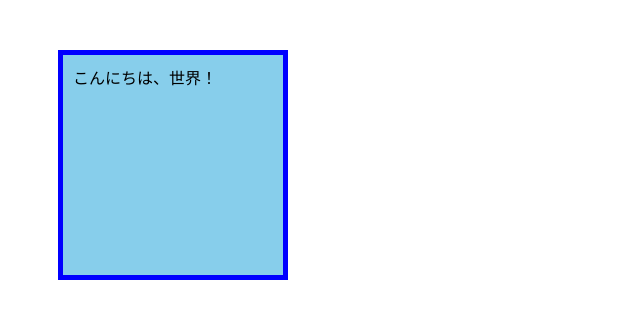
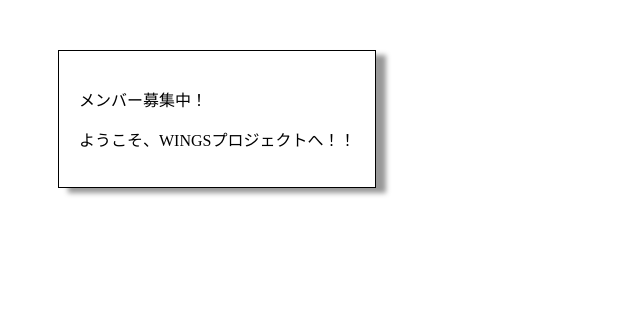
Before and after one commit to Yuma0309/Study-React, a JavaScript app in the folder React_sample_Yuma/my-react/: page / in a window 1280 px wide. Shown: the top 318 px of the page, without its empty margins (0-640 px from the left). Built offline with nearby package versions, Linux system fonts and the light colour scheme.

Commit message:
リスト3-3-2までの動作を確認

```diff
--- a/React_sample_Yuma/my-react/src/index.js
+++ b/React_sample_Yuma/my-react/src/index.js
@@ -1,10 +1,13 @@
 // React関連のライブラリをインポート
 import ReactDOM from 'react-dom/client';
-import SelectStyle from './chap03/SelectStyle';
+import StyledPanel from './chap03/StyledPanel';
 
 // Reactアプリ（Appコンポーネント）を描画
 const root = ReactDOM.createRoot(document.getElementById('root'));
 
 root.render(
-  <SelectStyle mode="light" />
+  <StyledPanel>
+    <p>メンバー募集中！</p>
+    <p>ようこそ、WINGSプロジェクトへ！！</p>
+  </StyledPanel>
 );
```
Also changed, not shown: React_sample_Yuma/my-react/src/chap03/StyledPanel.js (renamed from React_sample_Yuma/my-react/src/chap03/css/StyledPanel.js).
